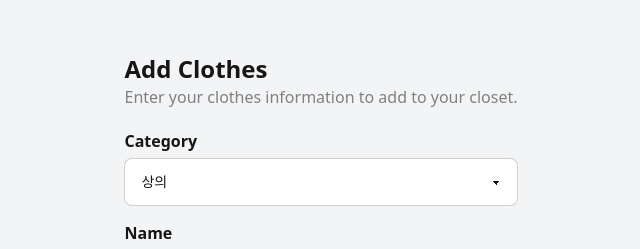
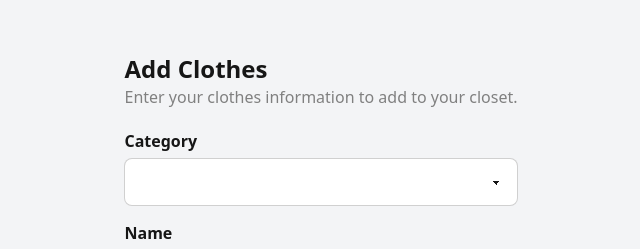
Before and after one commit to yyujjin/outfit-picker-frontend, a SvelteKit app: page /add in a window 1280 px wide. Shown: the part 142-391 px from the top of the page, without its empty margins (319-959 px from the left). Built offline with nearby package versions, Linux system fonts and the light colour scheme.

Commit message:
🎨 add API 연동

```diff
--- a/src/routes/+page.svelte
+++ b/src/routes/+page.svelte
@@ -18,17 +18,9 @@
 {#await promise}
 	loading
 {:then clothesList}
-	<ul class="p-10 grid gap-5">
+	<ul class="p-10 grid gap-5 grid-cols-4">
 		{#each clothesList as clothes}
 			<Clothes data={clothes} />
 		{/each}
 	</ul>
 {/await}
-
-<style>
-	ul {
-		display: flex;
-		list-style: none;
-		text-align: center;
-	}
-</style>
--- a/src/routes/add/+page.svelte
+++ b/src/routes/add/+page.svelte
@@ -1,22 +1,41 @@
-<form class="h-screen space-y-5">
+<script lang="ts">
+	import axios from 'axios';
+
+	const data = {
+		category: 1,
+		itemName: '',
+		image: ''
+	};
+	const onSubmit = async (e) => {
+		e.preventDefault();
+		await axios.post('/api/items', {
+			...data,
+			category: Number(data.category)
+		});
+
+		location.href = '/';
+	};
+</script>
+
+<form class="h-screen space-y-5" on:submit={onSubmit}>
 	<div>
 		<h2 class="text-2xl">Add Clothes</h2>
 		<p>Enter your clothes information to add to your closet.</p>
 	</div>
 	<div class="input-group">
 		<label for="category">Category</label>
-		<select name="category" id="category" class="select select-bordered">
+		<select name="category" id="category" class="select select-bordered" bind:value={data.category}>
 			<option value="1">상의</option>
 			<option value="2">하의</option>
 		</select>
 	</div>
 	<div class="input-group">
 		<label for="name">Name</label>
-		<input type="text" name="name" class="input input-bordered" />
+		<input type="text" name="name" class="input input-bordered" bind:value={data.itemName} />
 	</div>
 	<div class="input-group">
 		<label for="url">URL</label>
-		<input type="text" name="url" id="url" class="input input-bordered" />
+		<input type="text" name="url" id="url" class="input input-bordered" bind:value={data.image} />
 	</div>
 	<button class="btn btn-primary">Submit</button>
 </form>
```
